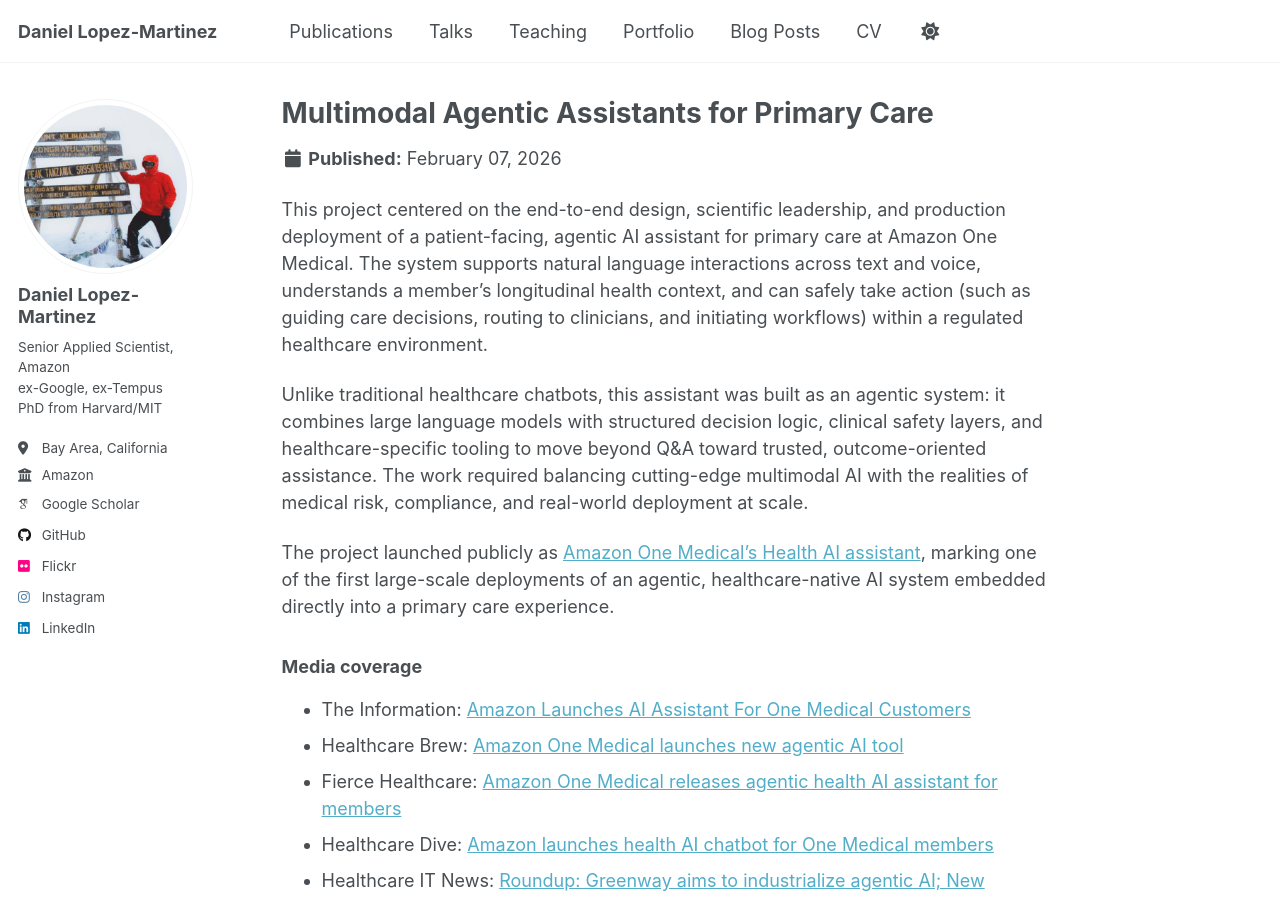
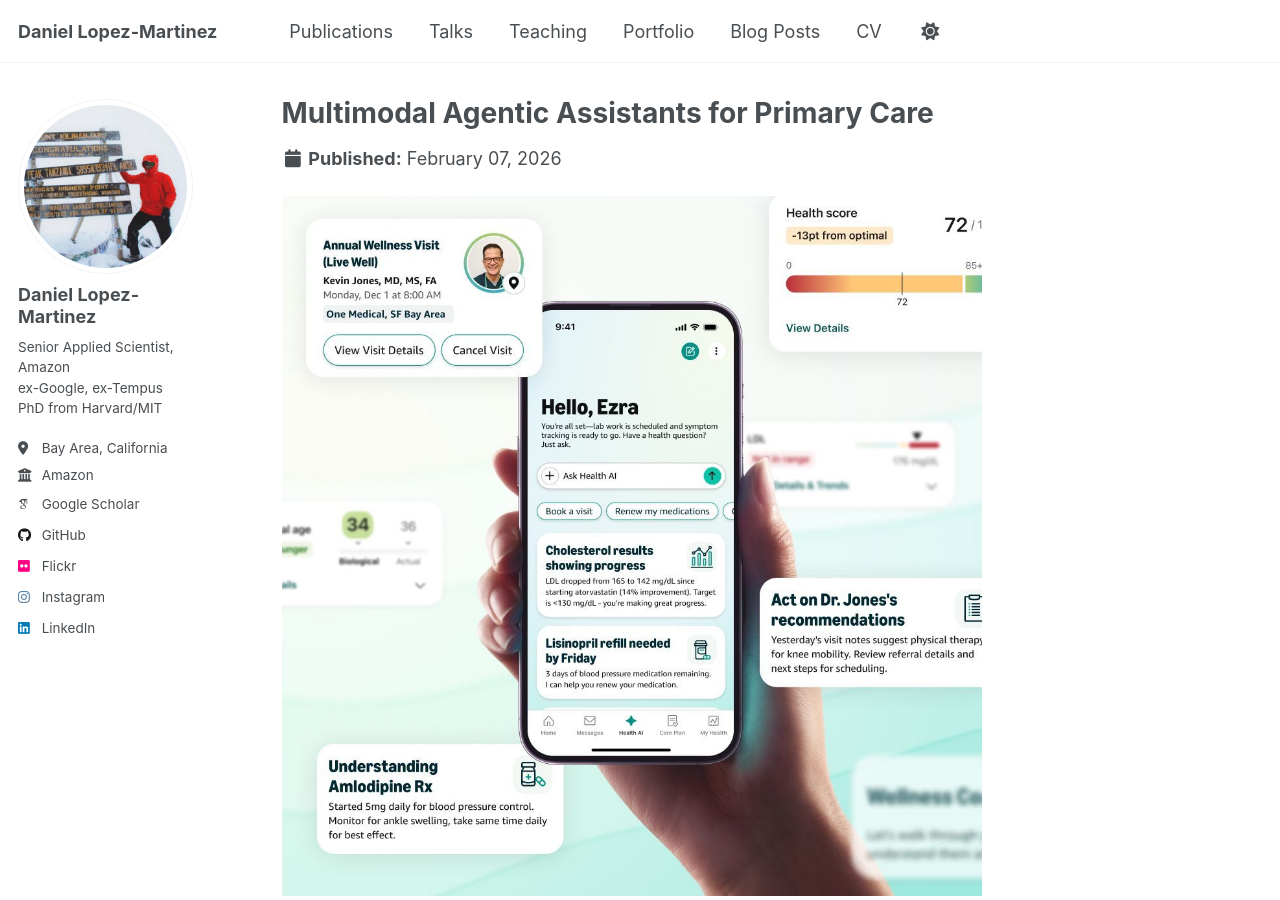
Before and after one commit to daniel-lopezmartinez/daniel-lopezmartinez.github.io, a Jekyll site: the page built from _portfolio/amazon-multimodal-agentic-assistants-primary-care.md, in a window 1280 px wide and 900 px high. Built offline with Jekyll 4.4.1, drawn with Linux system fonts in a browser that asks for light colours; some web fonts are replaced; a script that is not in the unit is left out.

Commit message:
adds iage

```diff
--- a/_portfolio/amazon-multimodal-agentic-assistants-primary-care.md
+++ b/_portfolio/amazon-multimodal-agentic-assistants-primary-care.md
@@ -5,6 +5,8 @@ collection: portfolio
 category: amazon
 order: 5
 ---
+
+<img src='/images/blog/2026-01-21-amazon_ai_health_assistant.jpeg' width="700" height="400">
 
 This project centered on the end-to-end design, scientific leadership, and production deployment of a patient-facing, agentic AI assistant for primary care at Amazon One Medical. The system supports natural language interactions across text and voice, understands a member’s longitudinal health context, and can safely take action (such as guiding care decisions, routing to clinicians, and initiating workflows) within a regulated healthcare environment.
 
```
